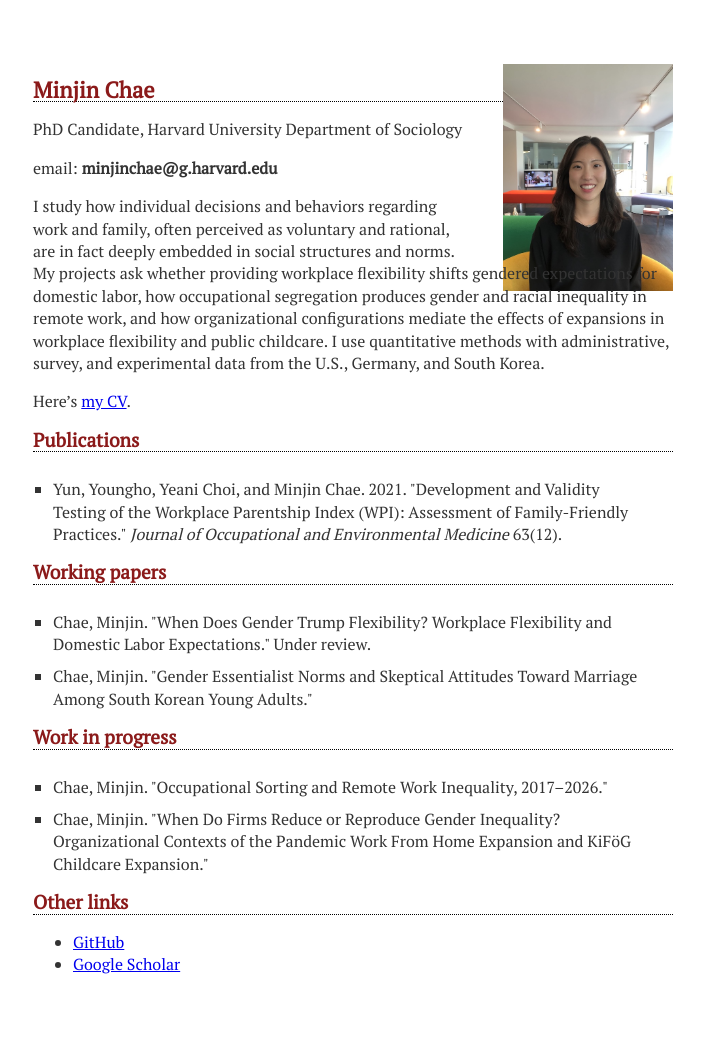
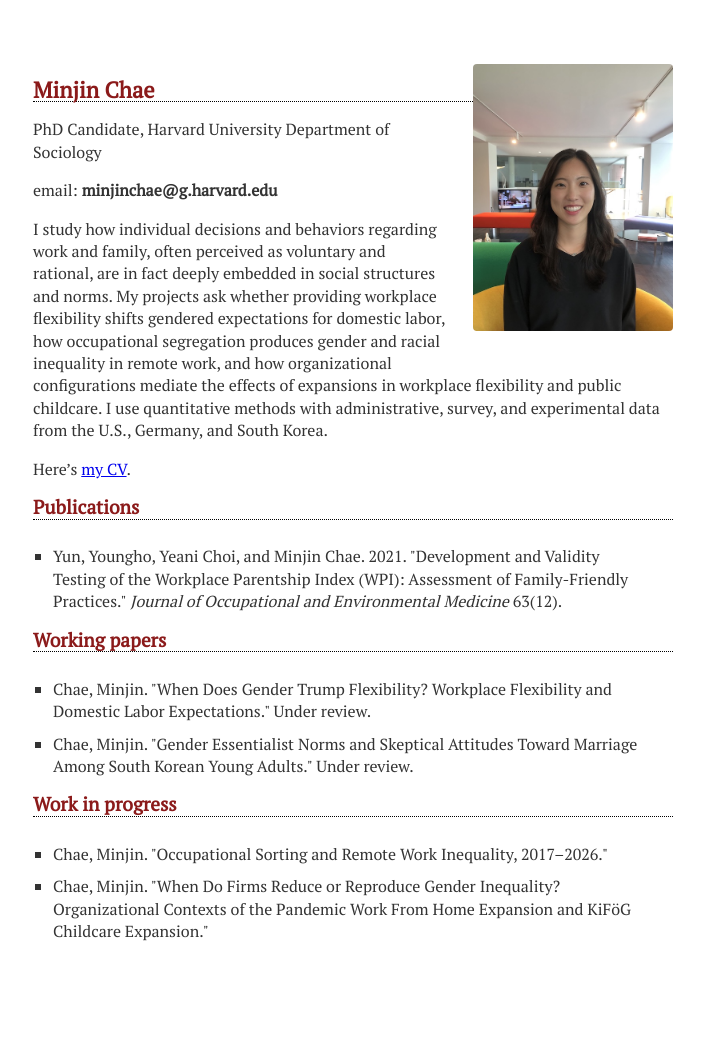
Before and after one commit to chaeminjin/chaeminjin.github.io, a Jekyll site: the page built from index.md, in a window 1280 px wide. Shown: the whole page, without its empty margins (287-991 px from the left). Built offline with Jekyll 4.4.1, drawn with Linux system fonts in a browser that asks for light colours; after the commit the page ends 1006 px from its top, so only the background shows below that.

Commit message:
Fix headshot overflow, mark Korean paper under review, drop Other links
Replace fixed 5cm box for headshot with auto-sizing div + 200px image
constraint so portrait photo doesn't overflow into bio text. Mark Korean
paper as Under review in CV and site. Remove Other links section.

Co-Authored-By: Claude Opus 4.7 (1M context) <noreply@anthropic.com>

```diff
--- a/index.md
+++ b/index.md
@@ -27,7 +27,7 @@ Here's [my CV](Chae_CV.pdf).
 
 <ul class="publications">
   <li>Chae, Minjin. "When Does Gender Trump Flexibility? Workplace Flexibility and Domestic Labor Expectations." Under review.</li>
-  <li>Chae, Minjin. "Gender Essentialist Norms and Skeptical Attitudes Toward Marriage Among South Korean Young Adults."</li>
+  <li>Chae, Minjin. "Gender Essentialist Norms and Skeptical Attitudes Toward Marriage Among South Korean Young Adults." Under review.</li>
 </ul>
 
 ## Work in progress
@@ -36,8 +36,3 @@ Here's [my CV](Chae_CV.pdf).
   <li>Chae, Minjin. "Occupational Sorting and Remote Work Inequality, 2017&ndash;2026."</li>
   <li>Chae, Minjin. "When Do Firms Reduce or Reproduce Gender Inequality? Organizational Contexts of the Pandemic Work From Home Expansion and KiF&ouml;G Childcare Expansion."</li>
 </ul>
-
-## Other links
-
-- [GitHub](https://github.com/chaeminjin)
-- [Google Scholar](#)
--- a/style.css
+++ b/style.css
@@ -25,16 +25,14 @@ h4 { font-size: 105%; }
 h5 { font-size: 100%; }
 
 .headshotDiv {
-    width: 5cm;
-    height: 5cm;
     float: right;
-    padding-left: 1em;
+    margin: 0 0 1em 1.5em;
 }
 
 .headshot {
-    width: 90%;
+    width: 200px;
     height: auto;
-    float: right;
+    border-radius: 4px;
 }
 
 .publications {
```
Also changed, not shown: 2 other files.
